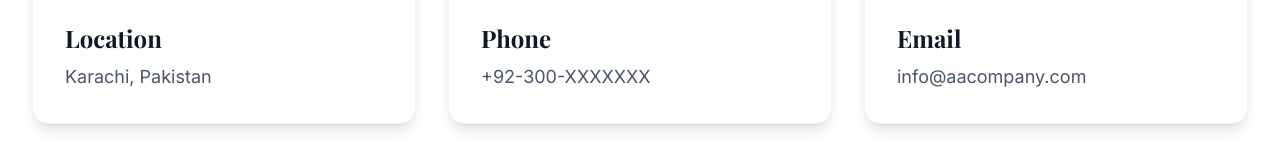
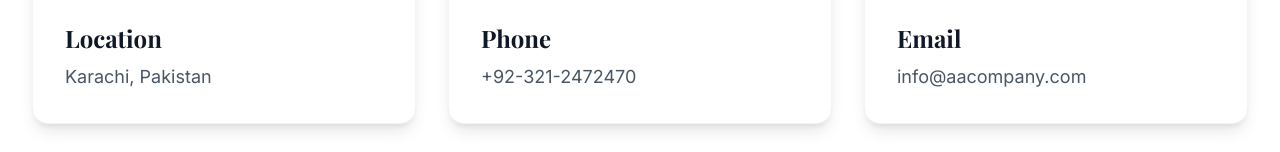
Before and after one commit to AS-Khan29/aa-company-pro, a Next.js app: page /contact in a window 1280 px wide. Shown: the part 692-844 px from the top of the page. Built offline with nearby package versions, Linux system fonts and the light colour scheme; a web font is replaced by a local one.

Commit message:
Changed the contact information

```diff
--- a/app/contact/page.tsx
+++ b/app/contact/page.tsx
@@ -148,7 +148,7 @@ export default function Contact() {
               {
                 icon: Phone,
                 title: 'Phone',
-                content: '+92-300-XXXXXXX',
+                content: '+92-321-2472470',
                 color: 'from-purple-500 to-purple-600',
               },
               {
```
